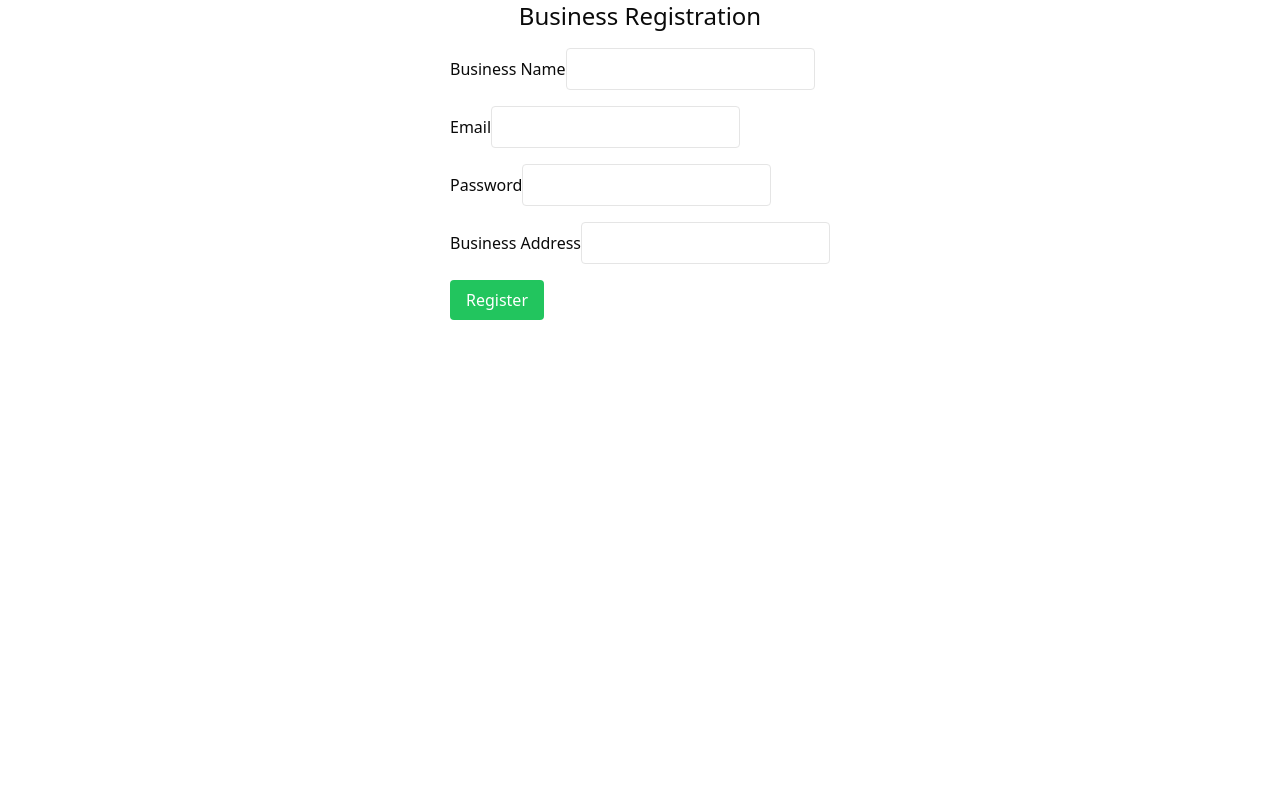
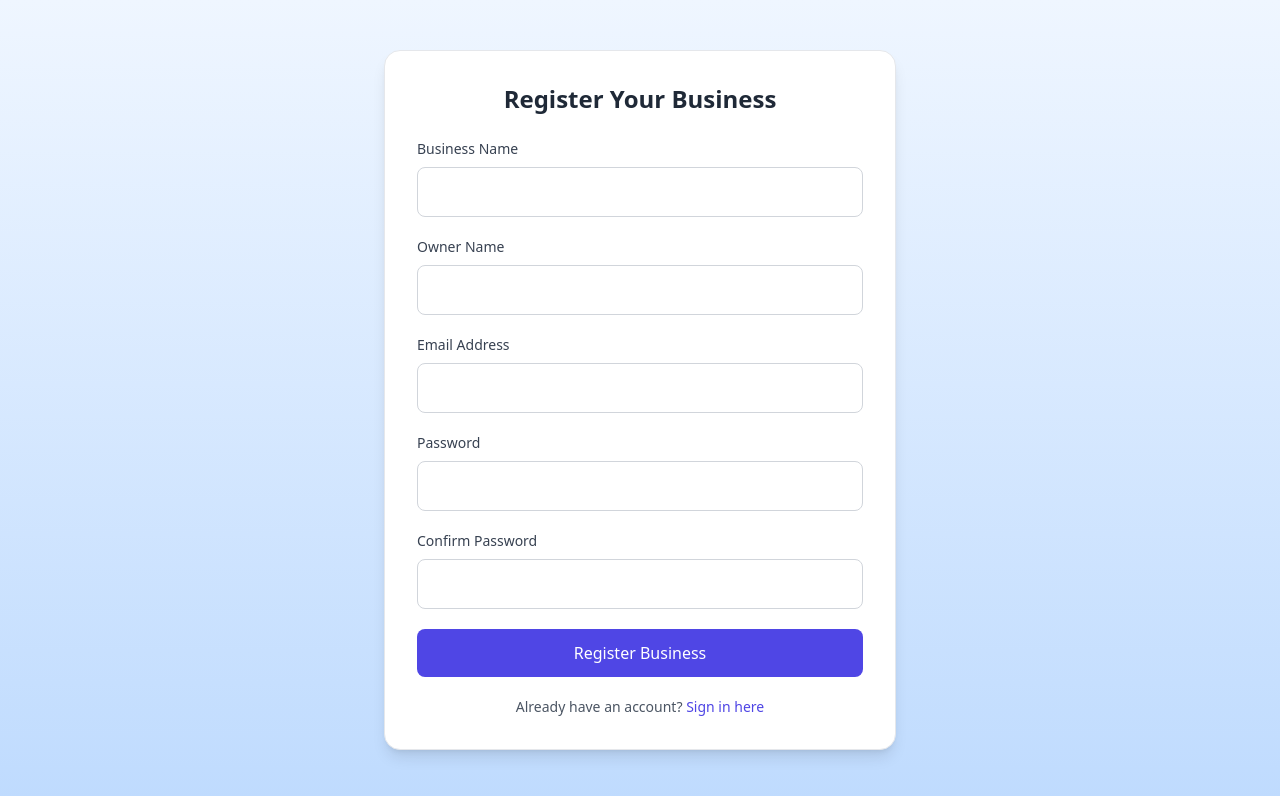
Before and after one commit to Grizzway/SalonSync, a Next.js app in the folder salon-sync/: page /register/business in a window 1280 px wide. Shown: the top 796 px of the page. Built offline with nearby package versions, Linux system fonts and the light colour scheme.

Commit message:
link homepage to dashboard

```diff
--- a/salon-sync/src/app/page.js
+++ b/salon-sync/src/app/page.js
@@ -1,11 +1,23 @@
 'use client';
 
+import { useEffect } from 'react';
+import { useRouter } from 'next/navigation';
+import { useAuth } from '@/app/context/AuthContext';
 import Navbar from '@/components/Navbar';
 import Link from 'next/link';
 import { Button } from '@/components/ui/button';
 import { motion } from 'framer-motion';
 
 export default function Home() {
+  const { user } = useAuth();
+  const router = useRouter();
+
+  useEffect(() => {
+    if (user?.type === 'employee') {
+      router.push('/dashboard');
+    }
+  }, [user, router]);
+
   return (
     <div className="relative min-h-screen bg-gradient-to-b from-blue-50 to-blue-200 dark:from-gray-900 dark:to-gray-800 text-gray-900 dark:text-white">
       <Navbar />
--- a/salon-sync/src/app/register/business/page.js
+++ b/salon-sync/src/app/register/business/page.js
@@ -1,113 +1,111 @@
-'use client';
+"use client";
 
-import { useState } from 'react';
-import { useRouter } from 'next/navigation';
+import { useState } from "react";
+import Link from "next/link";
 
-export default function BusinessRegisterPage() {
-  const [businessName, setBusinessName] = useState('');
-  const [email, setEmail] = useState('');
-  const [password, setPassword] = useState('');
-  const [address, setAddress] = useState('');
-  const [message, setMessage] = useState('');
-  const router = useRouter();
-
-  const handleSubmit = async (e) => {
-    e.preventDefault();
-
-    // Check if email already exists (client-side) - using the same endpoint
-    console.log(`Checking if email ${email} exists...`);
-    const res = await fetch('/api/register/business', {
-      method: 'POST',
-      headers: {
-        'Content-Type': 'application/json',
-      },
-      body: JSON.stringify({ email }), // This sends the email to the backend to check
+const RegisterBusiness = () => {
+  const [formData, setFormData] = useState({
+    businessName: "",
+    ownerName: "",
+    email: "",
+    password: "",
+    confirmPassword: "",
   });
 
-    const emailData = await res.json();
-    console.log('Email Check Response:', emailData);
+  const handleChange = (e) => {
+    setFormData({ ...formData, [e.target.name]: e.target.value });
+  };
 
-    if (emailData.success === false) {
-      setMessage('Email is already in use.');
-      return;
-    }
-
-    // Proceed with registration if email is not used
-    console.log('Email not used, proceeding with registration...');
-    const response = await fetch('/api/register/business', {
-      method: 'POST',
-      headers: {
-        'Content-Type': 'application/json',
-      },
-      body: JSON.stringify({ businessName, email, password, address }),
-    });
-
-    const data = await response.json();
-    console.log('Registration Response:', data);
-
-    if (data.success) {
-      setMessage('Registration successful!');
-      setTimeout(() => {
-        router.push('/login');  // Redirect after 3 seconds
-      }, 3000);
-    } else {
-      setMessage(data.message || 'Error during registration.');
-    }
+  const handleSubmit = (e) => {
+    e.preventDefault();
+    console.log("Registering business with: ", formData);
   };
 
   return (
-    <div className="flex flex-col items-center space-y-4">
-      <h1 className="text-2xl">Business Registration</h1>
-      <form onSubmit={handleSubmit} className="space-y-4">
+    <div className="flex items-center justify-center min-h-screen bg-gradient-to-b from-blue-50 to-blue-200 dark:from-gray-900 dark:to-gray-800 p-6 text-gray-900 dark:text-white">
+      <div className="w-full max-w-lg bg-white dark:bg-gray-800 shadow-lg rounded-2xl p-8 border border-gray-200 dark:border-gray-700">
+        <h2 className="text-2xl font-semibold text-center text-gray-800 dark:text-gray-200 mb-6">
+          Register Your Business
+        </h2>
+        <form onSubmit={handleSubmit} className="space-y-5">
           <div>
-          <label htmlFor="businessName">Business Name</label>
+            <label className="block text-gray-700 dark:text-gray-300 text-sm font-medium mb-2">
+              Business Name
+            </label>
             <input
               type="text"
-            id="businessName"
-            value={businessName}
-            onChange={(e) => setBusinessName(e.target.value)}
-            className="border p-2 rounded text-black"
+              name="businessName"
+              value={formData.businessName}
+              onChange={handleChange}
+              className="w-full p-3 border border-gray-300 dark:border-gray-600 rounded-lg focus:ring-2 focus:ring-indigo-500 focus:border-indigo-500 dark:bg-gray-700 dark:text-white"
               required
             />
           </div>
           <div>
-          <label htmlFor="email">Email</label>
+            <label className="block text-gray-700 dark:text-gray-300 text-sm font-medium mb-2">
+              Owner Name
+            </label>
             <input
-            type="email"
-            id="email"
-            value={email}
-            onChange={(e) => setEmail(e.target.value)}
-            className="border p-2 rounded text-black"
+              type="text"
+              name="ownerName"
+              value={formData.ownerName}
+              onChange={handleChange}
+              className="w-full p-3 border border-gray-300 dark:border-gray-600 rounded-lg focus:ring-2 focus:ring-indigo-500 focus:border-indigo-500 dark:bg-gray-700 dark:text-white"
               required
             />
           </div>
           <div>
-          <label htmlFor="password">Password</label>
+            <label className="block text-gray-700 dark:text-gray-300 text-sm font-medium mb-2">
+              Email Address
+            </label>
             <input
-            type="password"
-            id="password"
-            value={password}
-            onChange={(e) => setPassword(e.target.value)}
-            className="border p-2 rounded text-black"
+              type="email"
+              name="email"
+              value={formData.email}
+              onChange={handleChange}
+              className="w-full p-3 border border-gray-300 dark:border-gray-600 rounded-lg focus:ring-2 focus:ring-indigo-500 focus:border-indigo-500 dark:bg-gray-700 dark:text-white"
               required
             />
           </div>
           <div>
-          <label htmlFor="address">Business Address</label>
+            <label className="block text-gray-700 dark:text-gray-300 text-sm font-medium mb-2">
+              Password
+            </label>
             <input
-            type="text"
-            id="address"
-            value={address}
-            onChange={(e) => setAddress(e.target.value)}
-            className="border p-2 rounded text-black"
+              type="password"
+              name="password"
+              value={formData.password}
+              onChange={handleChange}
+              className="w-full p-3 border border-gray-300 dark:border-gray-600 rounded-lg focus:ring-2 focus:ring-indigo-500 focus:border-indigo-500 dark:bg-gray-700 dark:text-white"
               required
             />
           </div>
-        <button type="submit" className="bg-green-500 text-white px-4 py-2 rounded">
-          Register
+          <div>
+            <label className="block text-gray-700 dark:text-gray-300 text-sm font-medium mb-2">
+              Confirm Password
+            </label>
+            <input
+              type="password"
+              name="confirmPassword"
+              value={formData.confirmPassword}
+              onChange={handleChange}
+              className="w-full p-3 border border-gray-300 dark:border-gray-600 rounded-lg focus:ring-2 focus:ring-indigo-500 focus:border-indigo-500 dark:bg-gray-700 dark:text-white"
+              required
+            />
+          </div>
+          <button
+            type="submit"
+            className="w-full bg-indigo-600 hover:bg-indigo-700 text-white font-medium py-3 rounded-lg transition-all duration-300 dark:shadow-blue-900"
+          >
+            Register Business
           </button>
         </form>
-      {message && <p>{message}</p>}
+        <p className="text-center text-gray-600 dark:text-gray-400 text-sm mt-5">
+          Already have an account? <Link href="/login" className="text-indigo-600 hover:underline">Sign in here</Link>
+        </p>
+      </div>
     </div>
   );
-}
+};
+
+export default RegisterBusiness;
```
Lines whose indentation alone changed are shown as unchanged.
